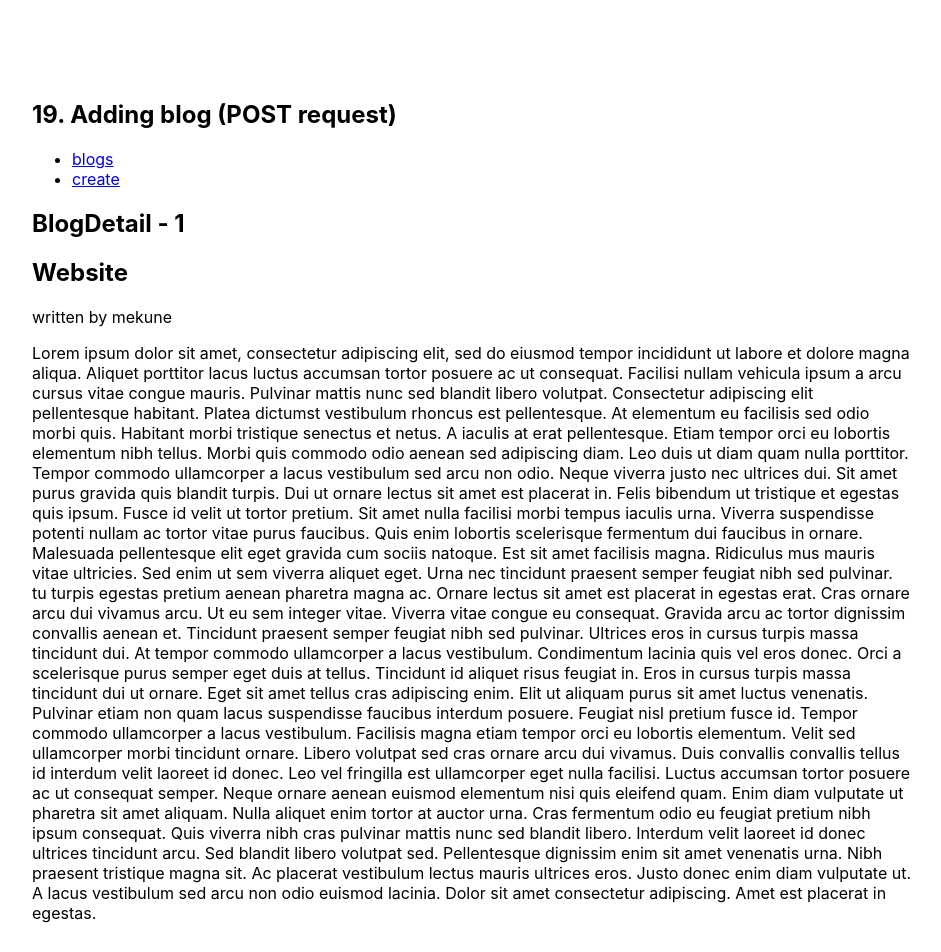
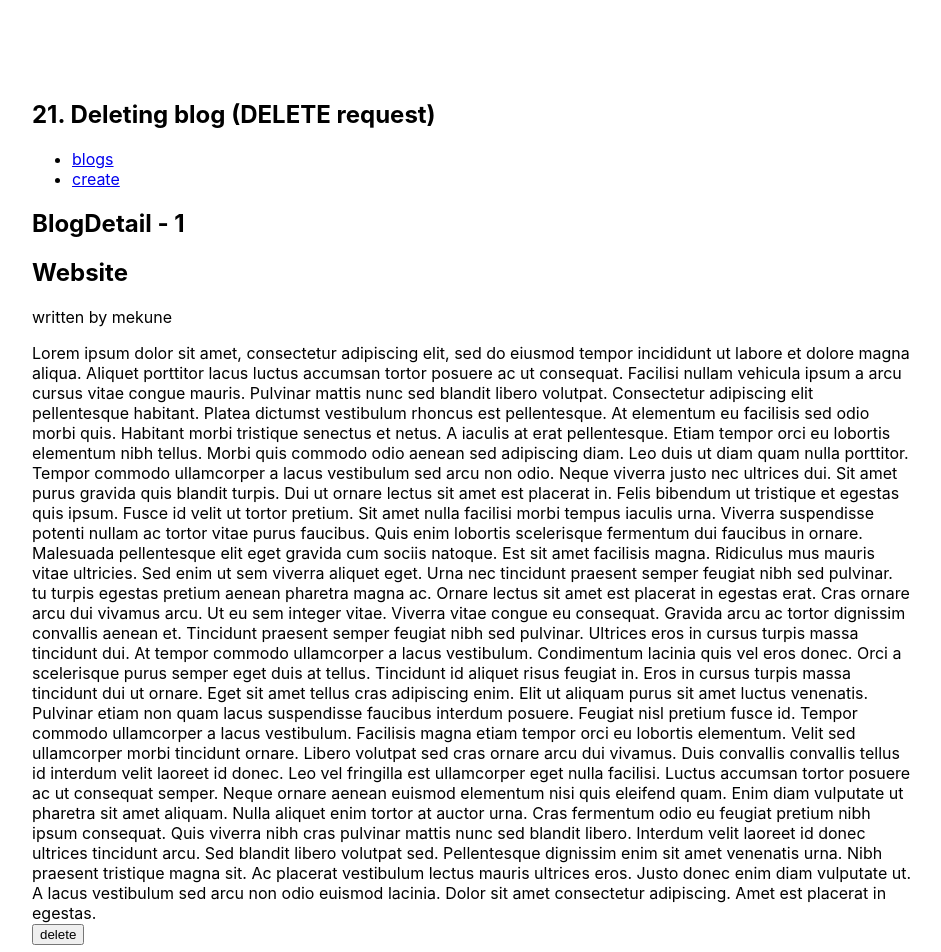
Before and after one commit to Mekune/React, a React (Create React App) app: page /blog/1 in a window 1280 px wide. Shown: the top 952 px of the page, without its empty margins (168-1109 px from the left). Built offline with nearby package versions, Linux system fonts and the light colour scheme; data requests are answered from the project's data file.

Commit message:
Deleting blog (DELETE request)

```diff
--- a/src/BlogDetail.js
+++ b/src/BlogDetail.js
@@ -1,14 +1,32 @@
-import React from "react";
-import { useParams } from "react-router-dom/cjs/react-router-dom.min";
+import React, { useState } from "react";
+import {
+  useHistory,
+  useParams,
+} from "react-router-dom/cjs/react-router-dom.min";
 import useFetch from "./UseFetch";
 
 export default function BlogDetail() {
   const { id } = useParams();
+  const [isPendingDelete, setIsPendingDelete] = useState(false);
   const {
     data: blog,
     error,
     isPending,
   } = useFetch("http://localhost:8000/blogs/" + id);
+
+  const history = useHistory();
+
+  const handleClickDelete = () => {
+    setIsPendingDelete(true);
+    setTimeout(() => {
+      fetch("http://localhost:8000/blogs/" + blog.id, {
+        method: "DELETE",
+      }).then(() => {
+        setIsPendingDelete(false);
+        history.push("/blogs");
+      });
+    }, 1500);
+  };
   return (
     <div>
       <h2>BlogDetail - {id} </h2>
@@ -19,6 +37,12 @@ export default function BlogDetail() {
           <h2>{blog.title}</h2>
           <p> written by {blog.author}</p>
           <div>{blog.body}</div>
+          {!isPendingDelete && (
+            <button onClick={handleClickDelete}>delete</button>
+          )}
+          {isPendingDelete && (
+            <button onClick={handleClickDelete}>deleting ...</button>
+          )}
         </article>
       )}
     </div>
--- a/src/Custom_Hook.js
+++ b/src/Custom_Hook.js
@@ -9,10 +9,6 @@ export default function Custom_Hook() {
     isPending,
     error,
   } = useFetch("http://localhost:8000/blogs");
-  const handleDelete = (id) => {
-    const newBlogs = blogs.filter((blog) => blog.id !== id);
-    setBlogs(newBlogs);
-  };
   //.then = promesse, une promesse est : faire une action SI la promesse est respecter (comme si il y a une erreur ou si on a une réponse)
   // par exemple resolve(...) et (res == true) (si la réponse existe et si on a un retour alors on fait ...)
 
@@ -20,13 +16,7 @@ export default function Custom_Hook() {
     <section className="test">
       {isPending && <div>Loading....</div>}
       {error && <div>{error}</div>}
-      {blogs && (
-        <Props22
-          blogs={blogs}
-          title={"All blogs"}
-          handleDelete={handleDelete}
-        />
-      )}
+      {blogs && <Props22 blogs={blogs} title={"All blogs"} />}
     </section>
   );
 }
--- a/src/Props2.2.js
+++ b/src/Props2.2.js
@@ -1,7 +1,7 @@
 import React from "react";
 import { Link } from "react-router-dom";
 // for function on props
-export default function Props22({ blogs, title, handleDelete }) {
+export default function Props22({ blogs, title }) {
   // export default function Props2(props) {
   //   const blogs = props.blogs;
   //   const title = props.title;
@@ -15,7 +15,6 @@ export default function Props22({ blogs, title, handleDelete }) {
             <p>title : {blog.title}</p>
             <p> by {blog.author}</p>
           </Link>
-          <button onClick={() => handleDelete(blog.id)}>delete</button>
         </div>
       ))}
     </article>
--- a/src/Route_Param.js
+++ b/src/Route_Param.js
@@ -7,7 +7,7 @@ import Create from "./Create.js";
 export default function Routers() {
   return (
     <section className="test">
-      <h2 className="title">19. Adding blog (POST request)</h2>
+      <h2 className="title">21. Deleting blog (DELETE request)</h2>
       <nav>
         <ul>
           <li>
```
